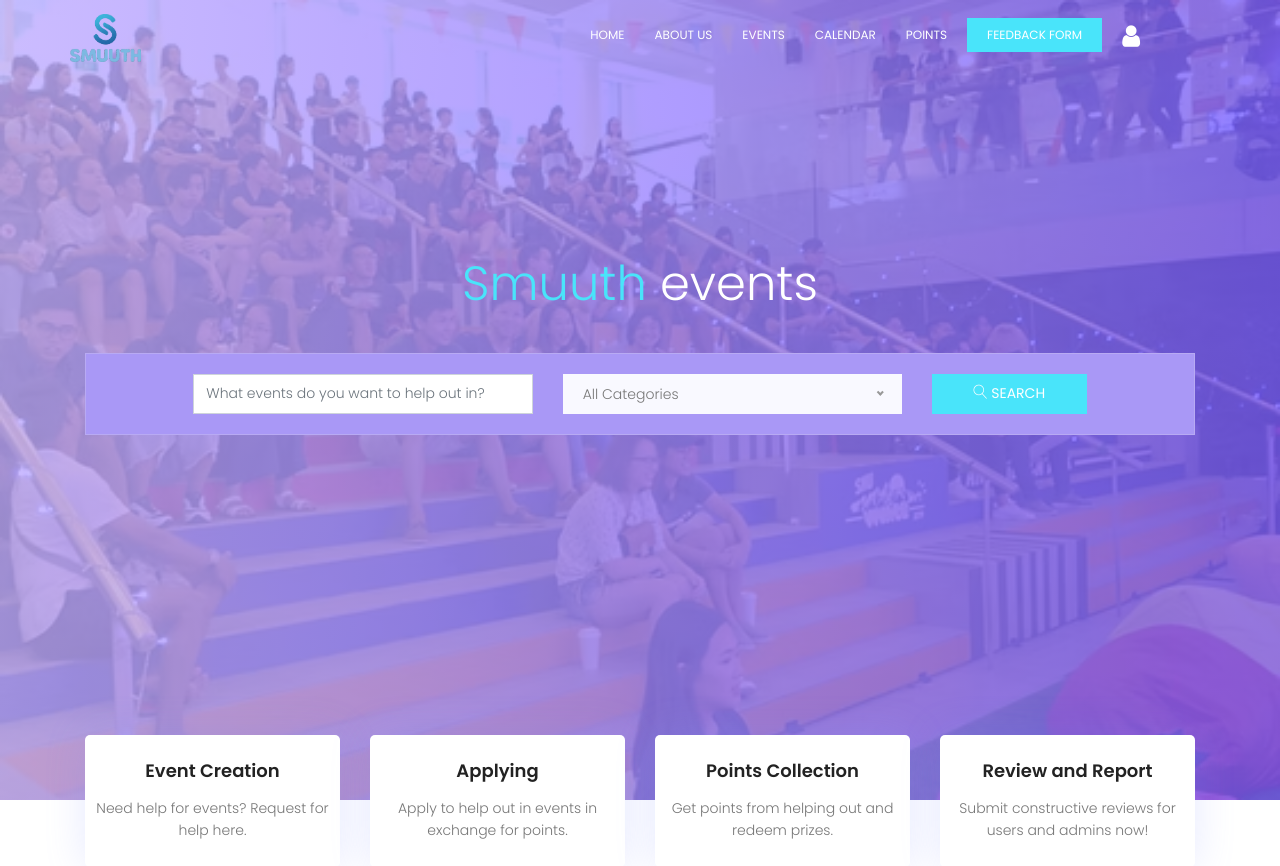
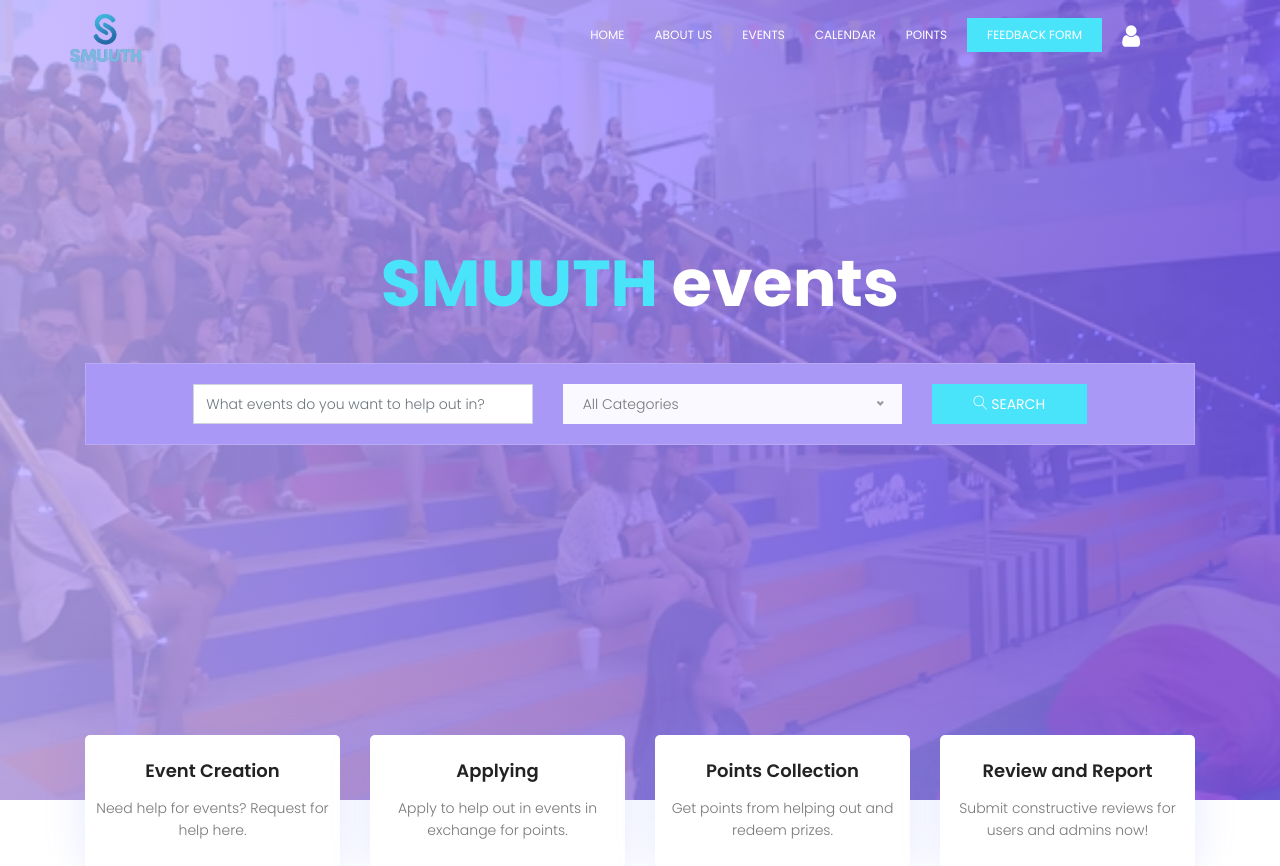
Before and after one commit to Marcang0802/smuuth, a PHP site: page / in a window 1280 px wide. Shown: the top 866 px of the page. Run offline with PHP 8.4, Linux system fonts and the light colour scheme; some libraries are stand-ins or nearby versions.

Commit message:
title change

```diff
--- a/homePage/css/main.css
+++ b/homePage/css/main.css
@@ -2370,8 +2370,8 @@
 }
 
 .banner-content h1 {
-  font-size: 48px;
-  font-weight: 300;
+  font-size: 65px;
+  font-weight: bold;
   line-height: 1em;
   margin-top: 20px;
 }
@@ -2382,7 +2382,7 @@
 
 @media (max-width: 991.98px) {
   .banner-content h1 {
-    font-size: 36px;
+    font-size: 45px;
   }
 }
 
@@ -2394,7 +2394,7 @@
 
 @media (max-width: 1199.98px) {
   .banner-content h1 {
-    font-size: 45px;
+    font-size: 55px;
   }
 }
 
--- a/homePage/index.html
+++ b/homePage/index.html
@@ -80,7 +80,7 @@
 			<div class="row fullscreen d-flex align-items-center justify-content-center">
 				<div class="banner-content col-lg-12">
 					<h1 class="text-white">
-						<span>Smuuth</span> events
+						<span>SMUUTH</span> events
 					</h1>
 					<form action="events.html" method="get" class="serach-form-area">
 						<div class="row justify-content-center form-wrap">
```
